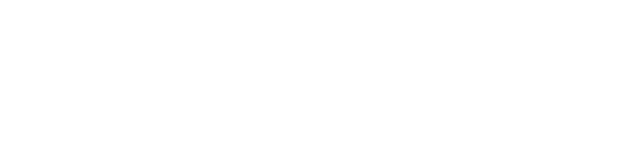
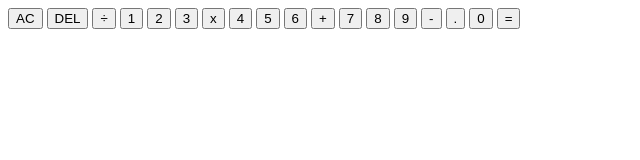
Before and after one commit to praphavanh/calc, a plain HTML site: page index.html in a window 1280 px wide. Shown: the whole page, without its empty margins (0-640 px from the left). Drawn offline with Linux system fonts and the light colour scheme.

Commit message:
filled index.html with buttons

```diff
--- a/index.html
+++ b/index.html
@@ -11,6 +11,31 @@
  </head>
 
 <body>
+    <div class="calculator-grid">
+        <div class="output">
+            <div class="previous-operand"></div>
+            <div class="current-operand"></div>
+        </div>
+        <button class="span-two">AC</button>
+        <button>DEL</button>
+        <button>÷</button>
+        <button>1</button>
+        <button>2</button>
+        <button>3</button>
+        <button>x</button>
+        <button>4</button>
+        <button>5</button>
+        <button>6</button>
+        <button>+</button>
+        <button>7</button>
+        <button>8</button>
+        <button>9</button>
+        <button>-</button>
+        <button>.</button>
+        <button>0</button>
+        <button class="span-two">=</button>
+
+    </div>
 
 </body>
 </html>
```
